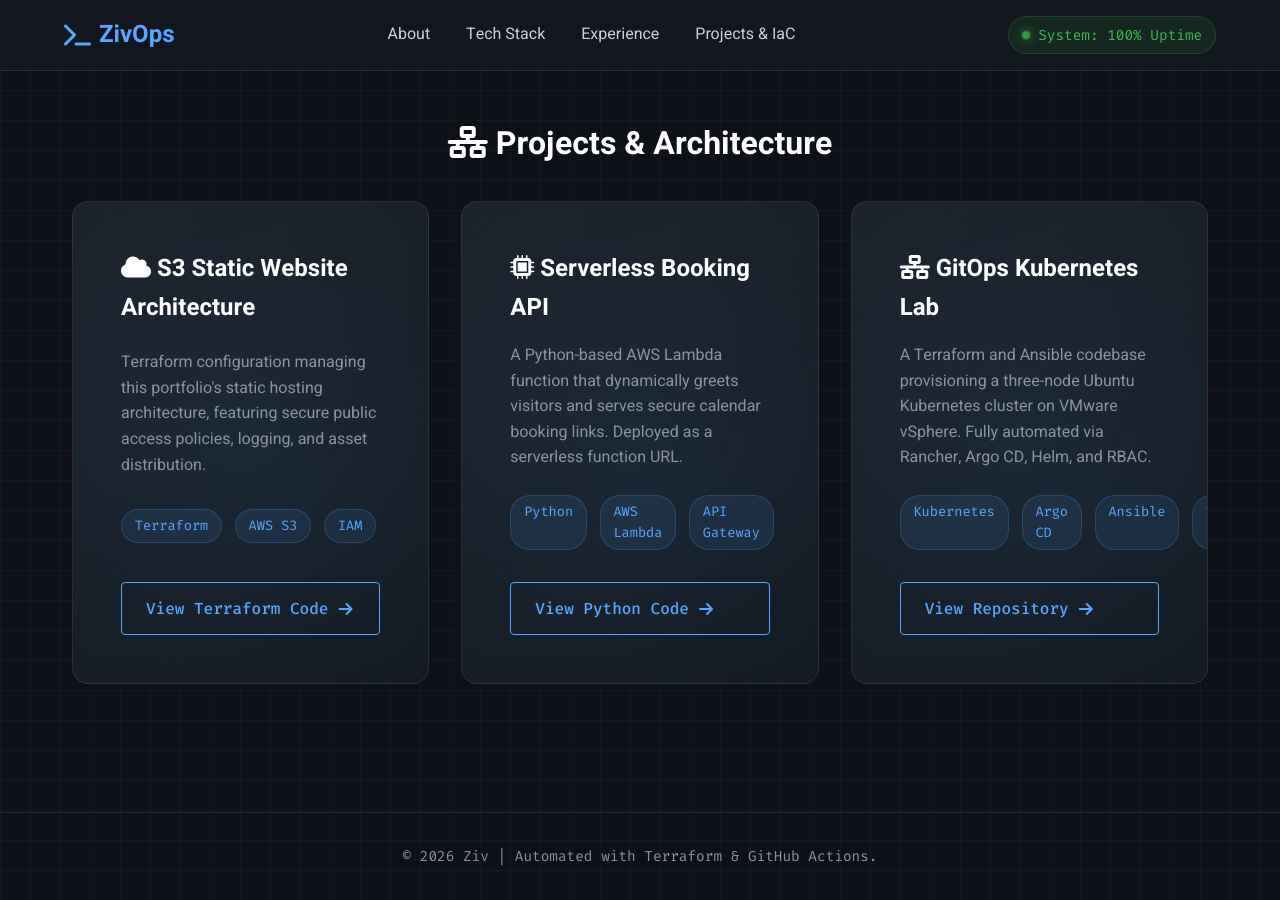
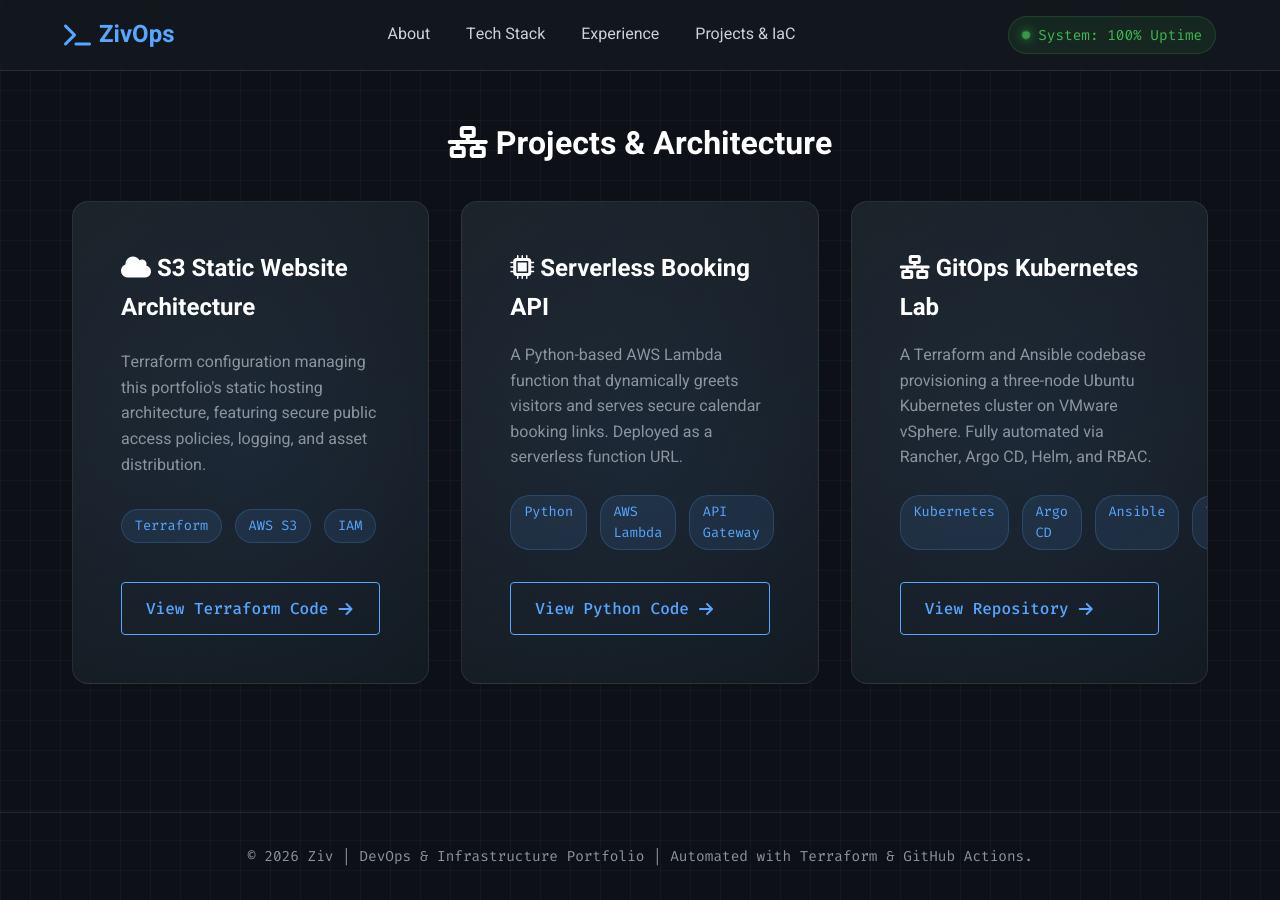
Before and after one commit to zivhadady/zivops, a Jekyll site: the page built from index.html, in a window 1280 px wide and 900 px high, scrolled down 2555 px. Built offline with Jekyll 4.4.1, drawn with Linux system fonts in a browser that asks for light colours.

```diff
--- a/_config.yml
+++ b/_config.yml
@@ -1,5 +1,5 @@
 title: ZivOps
-description: Automated with Terraform & GitHub Actions.
+description: DevOps & Infrastructure Portfolio | Automated with Terraform & GitHub Actions.
 author: Ziv
 url: "https://zivhadady.github.io"
 baseurl: "/zivops"
```
Also changed, not shown: .github/workflows/deploy-pages.yml.
